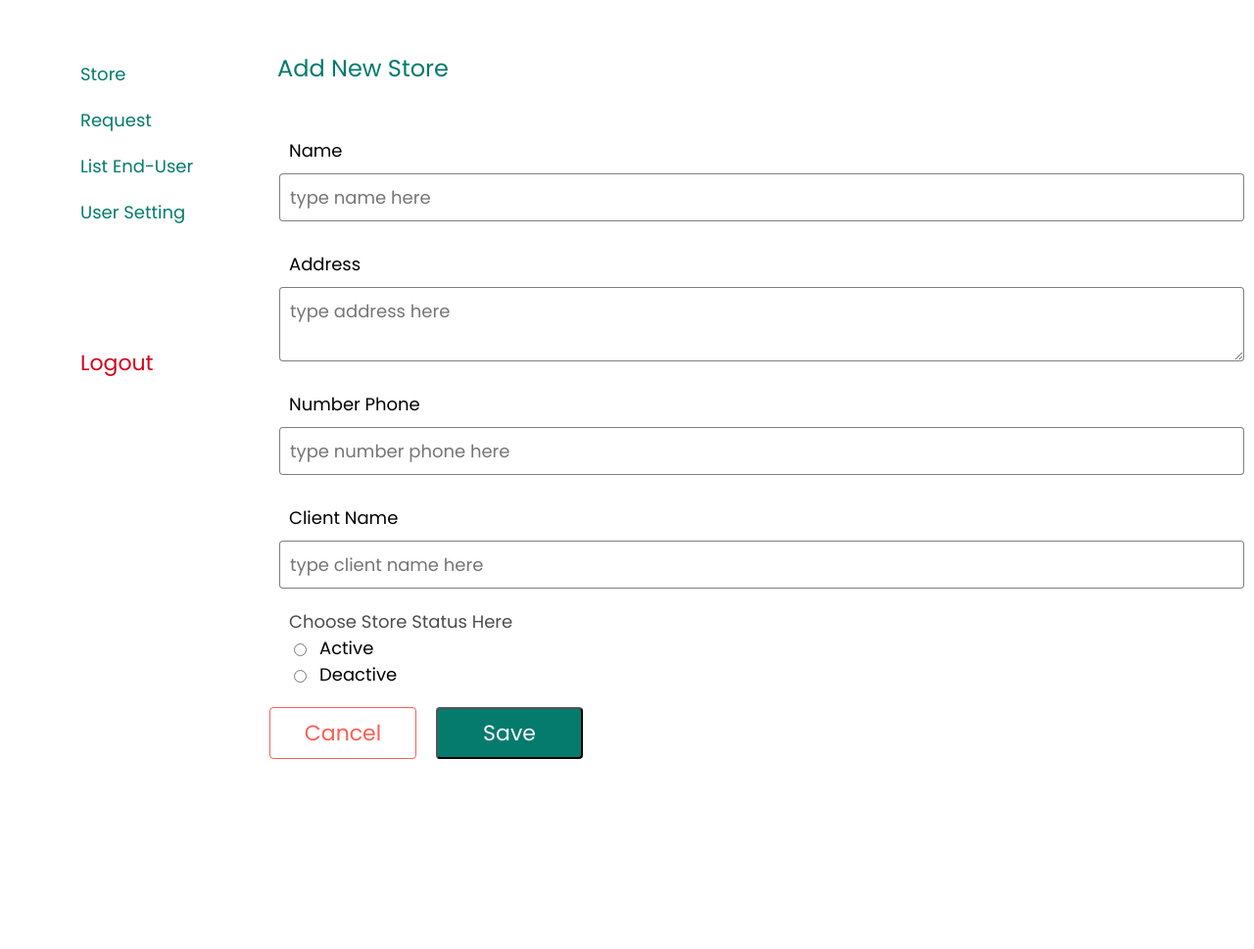
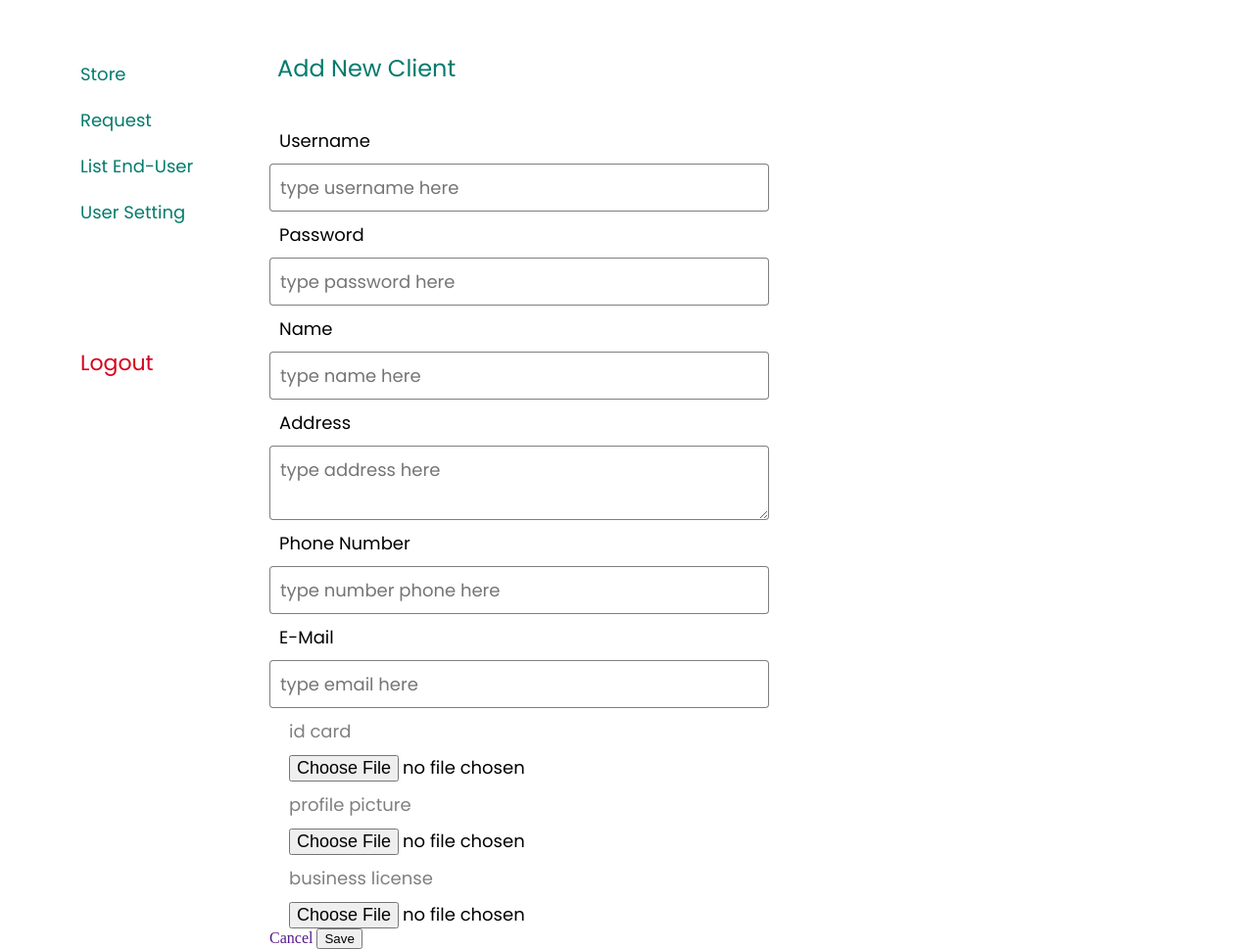
Before and after one commit to rizkybaca/co-proyek, a PHP site: page /index1.php in a window 1280 px wide. Shown: the part 158-1127 px from the top of the page at 98% size. Run offline with PHP 8.4, Linux system fonts and the light colour scheme.

Commit message:
update super add client

```diff
--- a/index1.php
+++ b/index1.php
@@ -49,7 +49,7 @@
 		<!-- start content -->
 		<div class="content">
 			<?php
-				include './super/stores/add.php';
+				include './super/client/add.php';
 			?>
 		</div>
 		<!-- end of content -->
--- a/main.css
+++ b/main.css
@@ -94,6 +94,7 @@ color: #000000;
   flex-direction: row;
   height: 100vh;
   align-items: stretch;
+  overflow: auto;
 }
 .container .aside{
   display: flex;
@@ -184,7 +185,6 @@ color: #000000;
   flex-direction: column;
   justify-content: flex-start;
   align-items: stretch;
-  width: 90vw;
 /*  overflow: auto;*/
 }
 /*##################################################*/
@@ -545,3 +545,139 @@ text-transform: capitalize;
 
 color: #FFFFFF;
 }
+.container .content .cont-add-client{
+  /* Auto Layout */
+
+display: flex;
+flex-direction: column;
+justify-content: flex-start;
+align-items: flex-end;
+padding: 0px;
+}
+.container .content .cont-add-client form{
+    display: flex;
+  align-items: stretch;
+  flex-direction: column;
+}
+.container .content .cont-add-client form .input{
+/* Auto Layout */
+
+display: flex;
+flex-direction: column;
+align-items: stretch;
+padding: 0px;
+
+}
+.container .content .cont-add-client form .input .col{
+  display: flex;
+flex-direction: column;
+align-items: stretch;
+padding: 0px;
+}
+.container .content .cont-add-client form .input .col label{
+  /* Auto Layout */
+
+display: flex;
+flex-direction: row;
+align-items: center;
+padding: 10px;
+font-family: Poppins;
+font-style: normal;
+font-weight: normal;
+font-size: 18px;
+line-height: 27px;
+/* identical to box height */
+
+text-transform: capitalize;
+
+color: #000000;
+}
+.container .content .cont-add-client form .input .col input{
+  /* Auto Layout */
+
+display: flex;
+flex-direction: row;
+align-items: center;
+padding: 10px;
+border: 1px solid rgba(0, 0, 0, 0.5);
+box-sizing: border-box;
+border-radius: 4px;
+font-family: Poppins;
+font-style: normal;
+font-weight: normal;
+font-size: 18px;
+line-height: 27px;
+/* identical to box height */
+
+text-transform: lowercase;
+
+color: rgba(0, 0, 0, 0.5);
+}
+.container .content .cont-add-client form .input .col textarea{
+    /* Auto Layout */
+
+display: flex;
+flex-direction: row;
+align-items: center;
+padding: 10px;
+border: 1px solid rgba(0, 0, 0, 0.5);
+box-sizing: border-box;
+border-radius: 4px;
+font-family: Poppins;
+font-style: normal;
+font-weight: normal;
+font-size: 18px;
+line-height: 27px;
+/* identical to box height */
+
+text-transform: lowercase;
+
+color: rgba(0, 0, 0, 0.5);
+}
+
+.container .content .cont-add-client form .input .col2{
+display: flex;
+flex-direction: column;
+align-items: flex-start;
+padding: 0px;
+justify-content: space-between;
+margin-left: 10px;
+width: 500px;
+}
+.container .content .cont-add-client form .input .col2 label{
+  /* Auto Layout */
+
+display: flex;
+flex-direction: row;
+align-items: center;
+padding: 10px;
+font-family: Poppins;
+font-style: normal;
+font-weight: normal;
+font-size: 18px;
+line-height: 27px;
+/* identical to box height */
+
+text-transform: lowercase;
+
+color: rgba(0, 0, 0, 0.5);
+}
+.container .content .cont-add-client form .input .col2 input{
+  /* Auto Layout */
+
+  display: flex;
+  flex-direction: row;
+  align-items: center;
+  padding-left: 10px;
+  box-sizing: border-box;
+  border-radius: 4px;
+  font-family: Poppins;
+  font-style: normal;
+  font-weight: normal;
+  font-size: 18px;
+  line-height: 27px;
+  color: #000000;
+  /* identical to box height */
+
+  text-transform: lowercase;
+}
--- /dev/null
+++ b/super/client/add.php
@@ -0,0 +1,51 @@
+<div class="head">
+	<div class="tittle">
+		<p>Add New Client</p>
+	</div>
+</div>
+<div class="cont-add-client">
+	<form>
+		<div class="input">
+			<div class="col">
+				<label for="username">Username</label>
+				<input type="text" name="username" id="username" placeholder="type username here" required>
+			</div>
+			<div class="col">
+				<label for="password">Password</label>
+				<input type="password" name="password" id="password" placeholder="type password here" required>
+			</div>
+			<div class="col">
+				<label for="name">Name</label>
+				<input type="text" name="name" id="name" placeholder="type name here" required>
+			</div>
+			<div class="col">
+				<label for="address">Address</label>
+				<textarea id="address" placeholder="type address here"></textarea>
+			</div>
+			<div class="col">
+				<label for="contact">Phone Number</label>
+				<input type="text" name="phone_number" id="contact" placeholder="type number phone here" required>
+			</div>
+			<div class="col">
+				<label for="email">E-Mail</label>
+				<input type="text" name="email" id="email" placeholder="type email here" required>
+			</div>
+			<div class="col2">
+				<label for="id_card">Id Card</label>
+				<input type="file" name="id_card" id="id_card" required>
+			</div>
+			<div class="col2">
+				<label for="profile_picture">Profile Picture</label>
+				<input type="file" name="profile_picture" id="profile_picture" required>
+			</div>
+			<div class="col2">
+				<label for="business_license">Business License</label>
+				<input type="file" name="business_license" id="business_license" required>
+			</div>
+		</div>
+		<div class="button">
+			<a href="">Cancel</a>
+			<input type="submit" name="save" value="Save">
+		</div>
+	</form>
+</div>
```
Also changed, not shown: super/client/update.php (added, +51 -0 lines), super/stores/update.php (added, +44 -0 lines).
